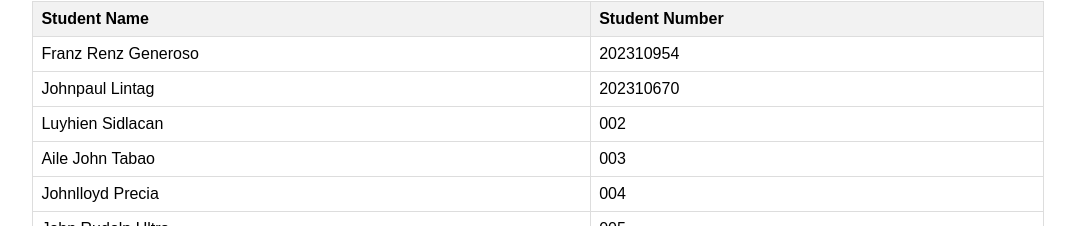
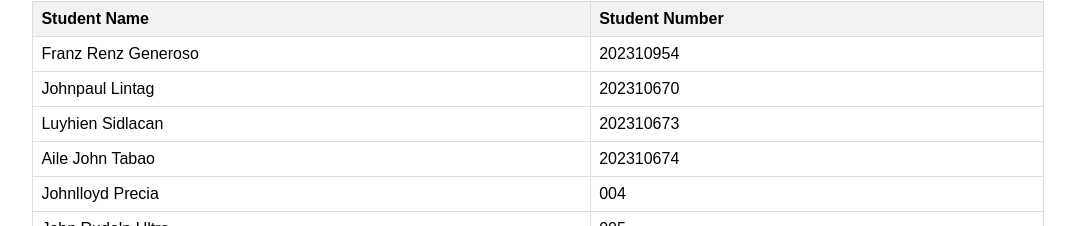
Before and after one commit to Flrdlz/try, a plain HTML site: page masterlist.html in a window 1280 px wide. Shown: the part 107-333 px from the top of the page, without its empty margins (102-1177 px from the left). Drawn offline with Linux system fonts and the light colour scheme.

Commit message:
Update masterlist.html

```diff
--- a/masterlist.html
+++ b/masterlist.html
@@ -153,8 +153,8 @@
     const students = [
       { 'name': 'Franz Renz Generoso', 'id': '202310954' },
       { 'name': 'Johnpaul Lintag', 'id': '202310670' },
-      { 'name': 'Luyhien Sidlacan', 'id': '002' },
-      { 'name': 'Aile John Tabao', 'id': '003' },
+      { 'name': 'Luyhien Sidlacan', 'id': '202310673' },
+      { 'name': 'Aile John Tabao', 'id': '202310674' },
       { 'name': 'Johnlloyd Precia', 'id': '004' },
       { 'name': 'John Rudolp Ultra', 'id': '005' },
       { 'name': 'Christian Remulla', 'id': '202310672' },
```
